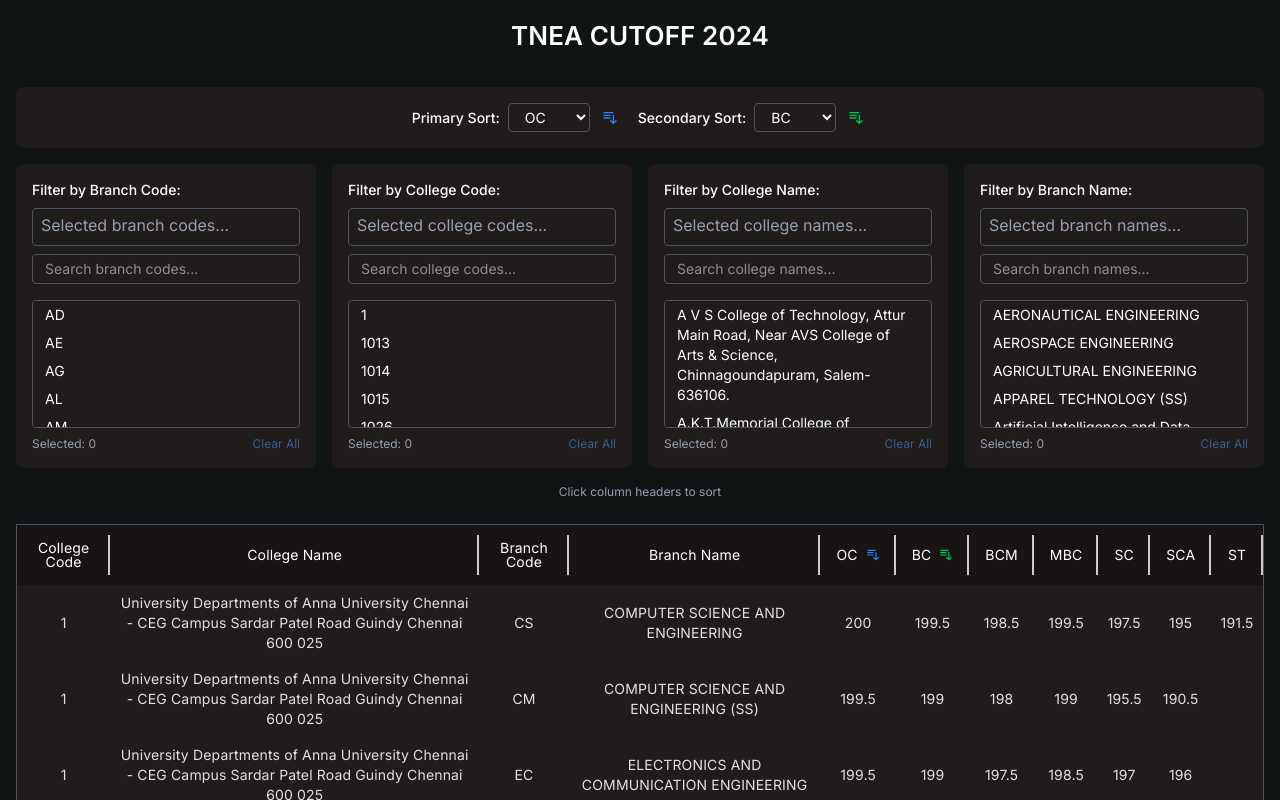
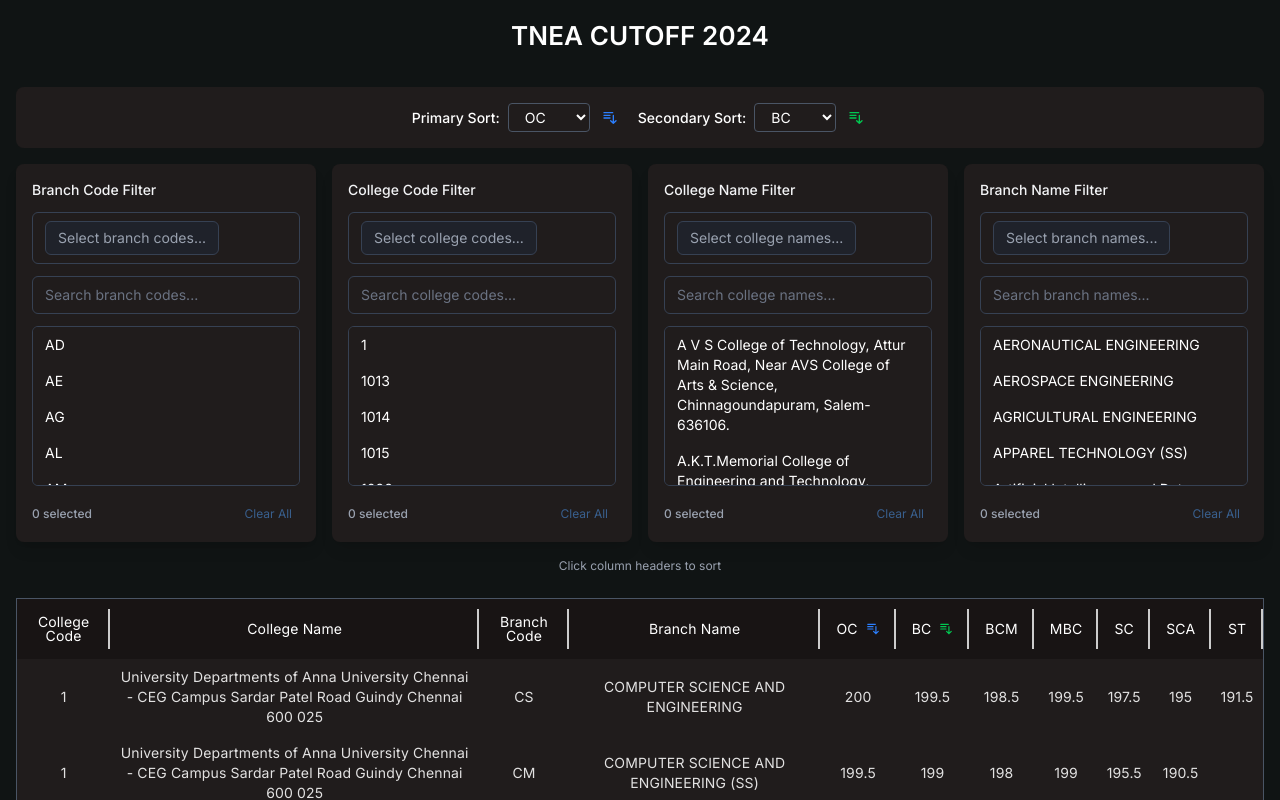
Before and after one commit to rajendransp133/cutoff-project, a React (Vite) app: page / in a window 1280 px wide. Shown: the top 800 px of the page. Built offline with nearby package versions, Linux system fonts and the light colour scheme.

Commit message:
ui imporvement

```diff
--- a/src/App.tsx
+++ b/src/App.tsx
@@ -338,26 +338,28 @@ const FilterCard: React.FC<FilterCardProps> = ({
   removeFilterItem,
   updateSearch,
 }) => (
-  <div className="flex flex-col gap-2 bg-[rgb(32,28,28)] p-4 rounded-lg">
-    <label className="font-medium text-sm">Filter by {config.label}:</label>
+  <div className="flex flex-col gap-3 bg-[rgb(32,28,28)] p-4 rounded-lg shadow-lg">
+    <label className="font-medium text-sm text-gray-100">
+      {config.label} Filter
+    </label>
 
     {/* Selected items display */}
-    <div className="flex flex-wrap gap-1 min-h-[38px] px-2 py-1 rounded border border-gray-600 bg-[rgb(32,28,28)] text-white cursor-text">
+    <div className="flex flex-wrap gap-2 min-h-[42px] px-3 py-2 rounded-md border border-gray-700 bg-[rgb(32,28,28)] text-white cursor-text focus-within:ring-2 focus-within:ring-blue-500 focus-within:border-blue-500 transition-all">
       {filter.length === 0 ? (
-        <span className="text-gray-400 select-none">
-          Selected {config.label.toLowerCase()}s...
+        <span className="text-gray-400 select-none bg-gray-800/50 px-3 py-1.5 rounded-md border border-gray-700 text-sm hover:bg-gray-800/70 transition-colors">
+          Select {config.label.toLowerCase()}s...
         </span>
       ) : (
         filter.map((item) => (
           <div
             key={item}
-            className="flex items-center gap-1 bg-blue-600 rounded px-2 py-0.5 text-sm"
+            className="flex items-center gap-1.5 bg-blue-600 rounded-md px-2.5 py-1 text-sm font-medium shadow-sm"
           >
             <span>{item}</span>
             <button
               type="button"
               onClick={() => removeFilterItem(config.key, item)}
-              className="hover:text-red-400"
+              className="hover:text-red-300 focus:outline-none focus:ring-2 focus:ring-red-500 rounded-full p-0.5 transition-colors"
               aria-label={`Remove ${item}`}
             >
               &times;
@@ -373,29 +375,31 @@ const FilterCard: React.FC<FilterCardProps> = ({
       placeholder={config.placeholder}
       value={search}
       onChange={(e) => updateSearch(config.key, e.target.value)}
-      className="w-full px-3 py-1 mb-2 rounded border border-gray-600 bg-[rgb(32,28,28)] text-white text-sm"
+      className="w-full px-3 py-2 rounded-md border border-gray-700 bg-[rgb(32,28,28)] text-white text-sm placeholder-gray-500 focus:outline-none focus:ring-2 focus:ring-blue-500 focus:border-blue-500 transition-all"
     />
 
-    <div className="border rounded bg-[rgb(32,28,28)] text-white border-gray-600 text-sm h-32 overflow-y-auto">
+    <div className="border rounded-md bg-[rgb(32,28,28)] text-white border-gray-700 text-sm h-40 overflow-y-auto scrollbar-thin scrollbar-thumb-gray-600 scrollbar-track-gray-800">
       {uniqueValues.map((value) => (
         <div
           key={value}
           onClick={() => updateFilter(config.key, value)}
-          className={`px-3 py-1 cursor-pointer hover:bg-gray-700 ${
-            filter.includes(value) ? "bg-blue-600" : ""
+          className={`px-3 py-2 cursor-pointer hover:bg-gray-700 transition-colors ${
+            filter.includes(value) ? "bg-blue-600 hover:bg-blue-700" : ""
           }`}
+          role="option"
+          aria-selected={filter.includes(value)}
         >
           {value}
         </div>
       ))}
     </div>
 
-    <div className="flex items-center justify-between text-xs text-gray-400">
-      <div>Selected: {filter.length}</div>
+    <div className="flex items-center justify-between text-xs text-gray-400 mt-1">
+      <div className="font-medium">{filter.length} selected</div>
       <button
         type="button"
         onClick={() => clearFilter(config.key)}
-        className="text-blue-400 hover:text-blue-600 disabled:opacity-50"
+        className="text-blue-400 hover:text-blue-300 focus:outline-none focus:ring-2 focus:ring-blue-500 rounded px-2 py-1 transition-colors disabled:opacity-50 disabled:cursor-not-allowed"
         disabled={filter.length === 0}
       >
         Clear All
--- a/vite.config.ts
+++ b/vite.config.ts
@@ -4,4 +4,5 @@ import tailwindcss from "@tailwindcss/vite";
 
 export default defineConfig({
   plugins: [react(), tailwindcss()],
+  // base: "/cutoff-project/",
 });
```
